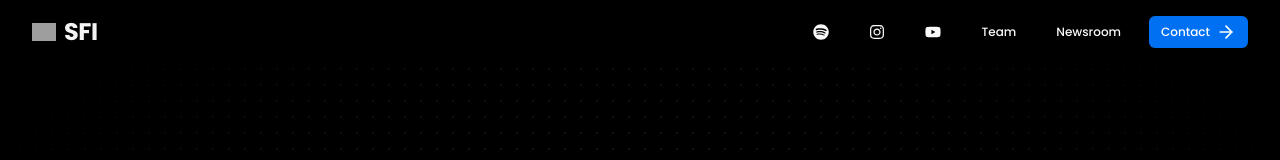
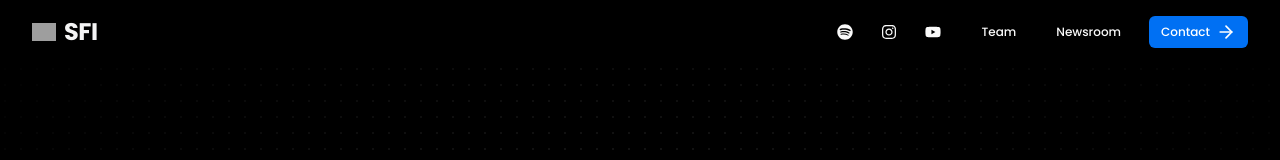
Before and after one commit to aayushxr/wwdc, a Next.js app: page / in a window 1280 px wide. Shown: the top 160 px of the page. Built offline with nearby package versions, Linux system fonts and the light colour scheme; grey boxes are pictures that could not be loaded.

Commit message:
Refactor social media links in nav.tsx component

```diff
--- a/components/nav.tsx
+++ b/components/nav.tsx
@@ -31,7 +31,7 @@ const LandingNavbar = async () => {
 
           <div className="hidden items-center space-x-4 sm:flex">
             <>
-
+              <div className="space-x-1">
                 <Link
                   href="https://aayus.me/sfi_spotify"
                   className={buttonVariants({
@@ -39,8 +39,7 @@ const LandingNavbar = async () => {
                     size: "sm",
                   })}
                 >
-
-              <FaSpotify  className="h-4 w-4"/>
+                  <FaSpotify className="h-4 w-4" />
                 </Link>
                 <Link
                   href="https://aayus.me/sfi_insta"
@@ -49,7 +48,7 @@ const LandingNavbar = async () => {
                     size: "sm",
                   })}
                 >
-              <FaInstagram  className="h-4 w-4"/>
+                  <FaInstagram className="h-4 w-4" />
                 </Link>
 
                 <Link
@@ -59,8 +58,9 @@ const LandingNavbar = async () => {
                     size: "sm",
                   })}
                 >
-              <FaYoutube  className="h-4 w-4"/>
+                  <FaYoutube className="h-4 w-4" />
                 </Link>
+              </div>
               <Link
                 href={"#team"}
                 className={buttonVariants({
```
Lines whose indentation alone changed are shown as unchanged.
